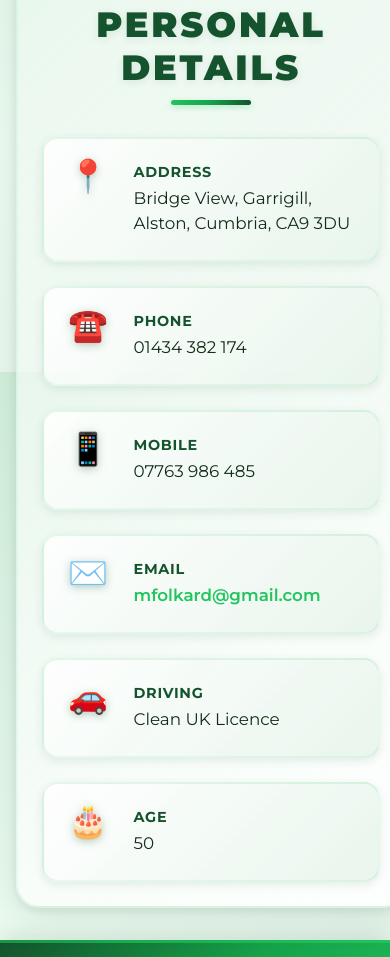
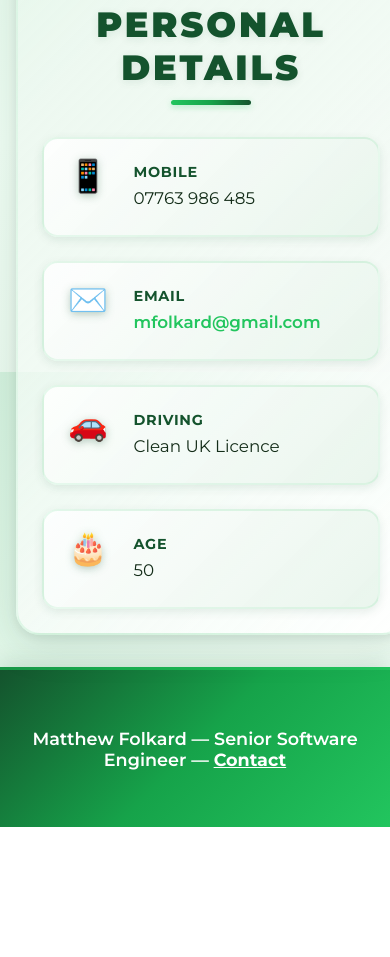
Before and after one commit to mungojerry/plasticfootthing, a plain HTML site: page public/index.html in a window 390 px wide. Shown: the part 9756-10713 px from the top of the page. After the commit the page ends 10583 px from the top, so only its background shows below. Drawn offline with Linux system fonts and the light colour scheme.

Commit message:
feat: Remove personal address and phone details from CV for privacy

```diff
--- a/public/index.html
+++ b/public/index.html
@@ -189,20 +189,6 @@
       <h3>Personal Details</h3>
       <div class="personal-details">
         <div class="detail-item">
-          <span class="icon">📍</span>
-          <div>
-            <strong>Address</strong>
-            <p>Bridge View, Garrigill, Alston, Cumbria, CA9 3DU</p>
-          </div>
-        </div>
-        <div class="detail-item">
-          <span class="icon">☎️</span>
-          <div>
-            <strong>Phone</strong>
-            <p>01434 382 174</p>
-          </div>
-        </div>
-        <div class="detail-item">
           <span class="icon">📱</span>
           <div>
             <strong>Mobile</strong>
```
